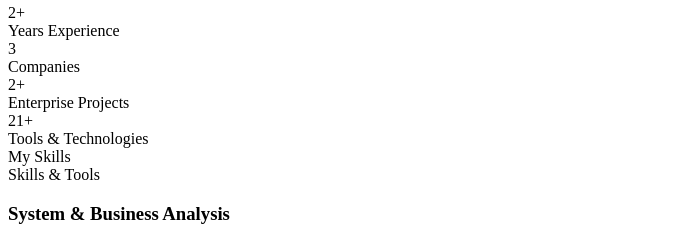
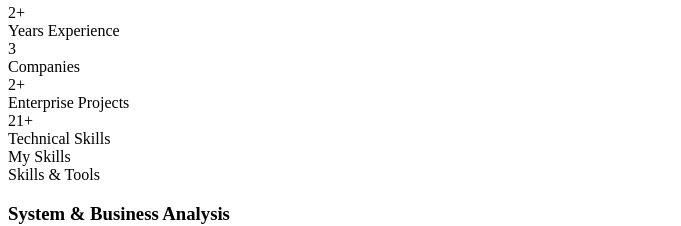
Before and after one commit to asepms2023/portfolio, a React (Vite) app: page / in a window 1280 px wide. Shown: the part 2240-2466 px from the top of the page, without its empty margins (0-681 px from the left). Built offline with nearby package versions, Linux system fonts and the light colour scheme; the HTML template or start-up script is replaced by a standard one.

Commit message:
update about data

```diff
--- a/src/data/aboutData.js
+++ b/src/data/aboutData.js
@@ -40,8 +40,8 @@ export const aboutData = {
       id: "Proyek Enterprise"
     },
     tools: {
-      en: "Tools & Technologies",
-      id: "Tools & Teknologi"
+      en: "Technical Skills",
+      id: "Keahlian Teknis"
     }
   }
 };
```
